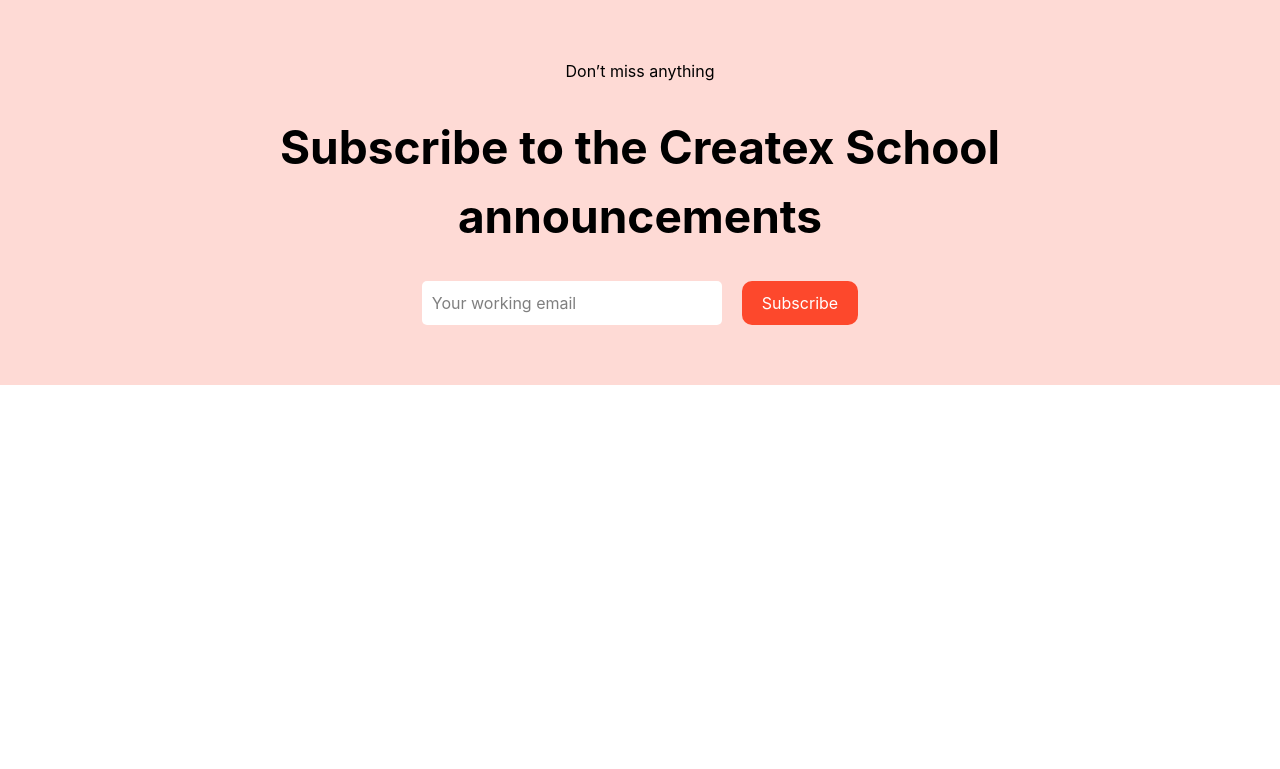
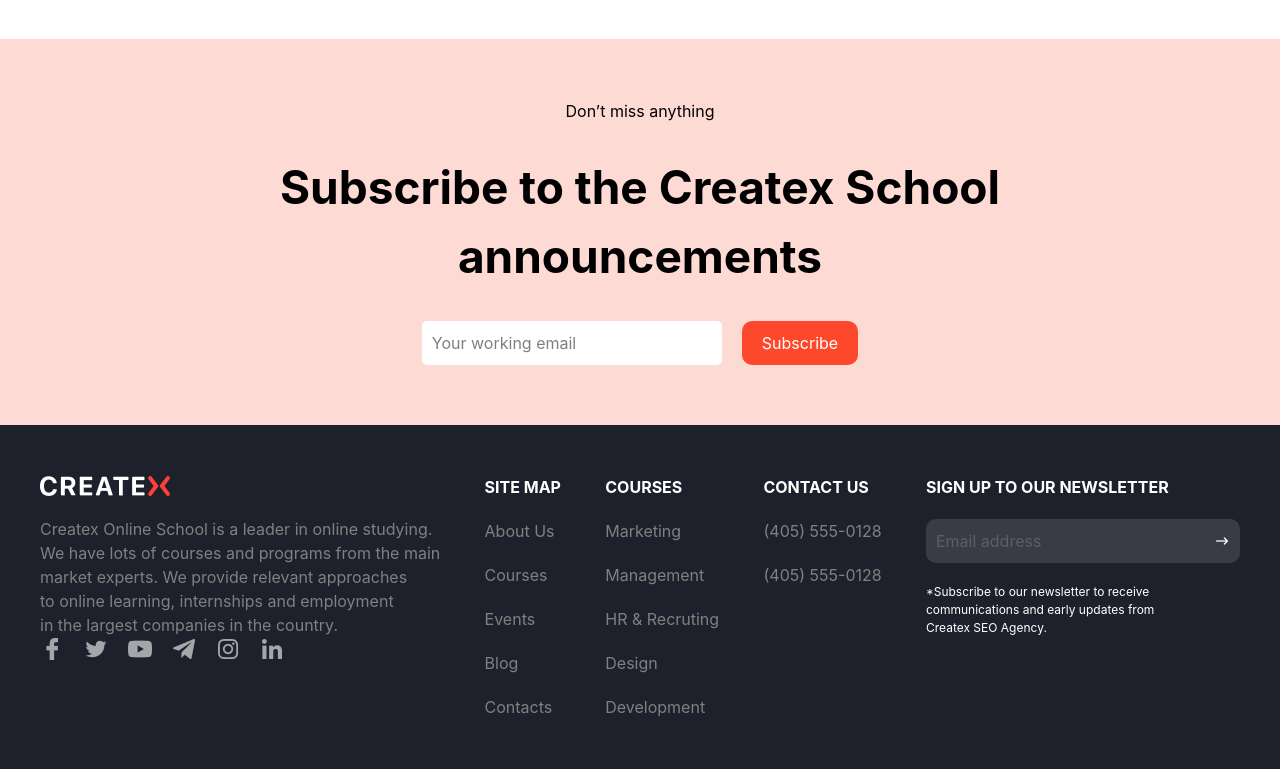
Before and after one commit to Tol1bjon/Group2, a website: page src/Page2.html in a window 1280 px wide. Shown: the part 4858-5627 px from the top of the page. Before the commit the page ends 5243 px from the top, so only its background shows below. Drawn offline with nearby package versions, Linux system fonts and the light colour scheme; files that its build step writes are made by us from their sources.

Commit message:
add footer in page2

```diff
--- a/src/Page2.html
+++ b/src/Page2.html
@@ -283,7 +283,7 @@
         >
           <p>best jobs for you</p>
           <p class="text-[46px] font-bold">Our students work here</p>
-          <div class="flex flex-wrap gap-[65px] justify-center">
+          <div class="flex flex-wrap gap-[65px] justify-center p-[20px]">
             <img src="ll (1).png" alt="" />
             <img src="ll (2).png" alt="" />
             <img src="ll (3).png" alt="" />
@@ -321,7 +321,9 @@
             <img src="s7.png" alt="" />
             <div class="p-[20px] flex flex-col gap-[15px] items-start">
               <p class="text-[gray]">Marketing September 4, 2020 36 min</p>
-              <p class="font-bold text-start">What is traffic arbitrage and does it really make money?</p>
+              <p class="font-bold text-start">
+                What is traffic arbitrage and does it really make money?
+              </p>
               <p class="text-[gray] text-start">
                 Pharetra, ullamcorper iaculis viverra parturient sed id sed.
                 Convallis proin dignissim lacus, purus gravida...
@@ -338,7 +340,10 @@
             <img src="s8.png" alt="" />
             <div class="p-[20px] flex flex-col gap-[15px] items-start">
               <p class="text-[gray]">Marketing September 4, 2020 36 min</p>
-              <p class="font-bold text-start">What to do and who to talk to if you want to get feedback on the product</p>
+              <p class="font-bold text-start">
+                What to do and who to talk to if you want to get feedback on the
+                product
+              </p>
               <p class="text-[gray] text-start">
                 Pharetra, ullamcorper iaculis viverra parturient sed id sed.
                 Convallis proin dignissim lacus, purus gravida...
@@ -355,7 +360,10 @@
             <img src="s9.png" alt="" />
             <div class="p-[20px] flex flex-col gap-[15px] items-start">
               <p class="text-[gray]">Marketing September 4, 2020 36 min</p>
-              <p class="font-bold text-start">Should you choose a creative profession if you are attracted to creativity?</p>
+              <p class="font-bold text-start">
+                Should you choose a creative profession if you are attracted to
+                creativity?
+              </p>
               <p class="text-[gray] text-start">
                 Pharetra, ullamcorper iaculis viverra parturient sed id sed.
                 Convallis proin dignissim lacus, purus gravida...
@@ -370,14 +378,84 @@
       </section>
       <section class="bg-[#FEDAD5] text-center py-[60px]">
         <div class="max-w-[1200px] m-auto flex flex-col gap-[30px]">
-            <p>Don’t miss anything</p>
-            <p class="font-bold text-[46px]">Subscribe to the Createx School <br> announcements</p>
-            <div class="flex flex-col lg:flex-row gap-[20px] items-start justify-center">
-                <input type="text" placeholder="Your working email" class="p-[10px] rounded-[5px] w-[300px] bg-white" id="">
-                <button class="py-[10px] px-[20px] rounded-[10px] bg-[#FD482C] text-white">Subscribe</button>
-            </div>
+          <p>Don’t miss anything</p>
+          <p class="font-bold text-[46px]">
+            Subscribe to the Createx School <br />
+            announcements
+          </p>
+          <div
+            class="flex flex-col lg:flex-row gap-[20px] items-start justify-center"
+          >
+            <input
+              type="text"
+              placeholder="Your working email"
+              class="p-[10px] rounded-[5px] w-[300px] bg-white"
+              id=""
+            />
+            <button
+              class="py-[10px] px-[20px] rounded-[10px] bg-[#FD482C] text-white"
+            >
+              Subscribe
+            </button>
+          </div>
         </div>
       </section>
+      <footer class="bg-[#1E212C] py-[50px] px-[20px]">
+        <div
+          class="max-w-[1200px] m-auto flex flex-col gap-[30px] lg:flex-row lg:justify-between justify-center"
+        >
+          <div class="flex flex-col gap-[20px] items-start">
+            <img src="logo2.png" alt="" />
+            <p class="text-[gray]">
+              Createx Online School is a leader in online studying. <br />
+              We have lots of courses and programs from the main <br />
+              market experts. We provide relevant approaches <br />
+              to online learning, internships and employment <br />
+              in the largest companies in the country.
+              <img src="socials.png" alt="" />
+            </p>
+          </div>
+          <div class="flex flex-col gap-[20px] items-start">
+            <p class="text-white font-bold">SITE MAP</p>
+            <p class="text-[gray]">About Us</p>
+            <p class="text-[gray]">Courses</p>
+            <p class="text-[gray]">Events</p>
+            <p class="text-[gray]">Blog</p>
+            <p class="text-[gray]">Contacts</p>
+          </div>
+          <div class="flex flex-col gap-[20px] items-start">
+            <p class="text-white font-bold">COURSES</p>
+            <p class="text-[gray]">Marketing</p>
+            <p class="text-[gray]">Management</p>
+            <p class="text-[gray]">HR & Recruting</p>
+            <p class="text-[gray]">Design</p>
+            <p class="text-[gray]">Development</p>
+          </div>
+          <div class="flex flex-col gap-[20px] items-start">
+            <p class="text-white font-bold">CONTACT US</p>
+            <p class="text-[gray]">(405) 555-0128</p>
+            <p class="text-[gray]">(405) 555-0128</p>
+          </div>
+          <div class="flex flex-col gap-[20px] items-start">
+            <p class="text-white font-bold">SIGN UP TO OUR NEWSLETTER</p>
+            <div
+              class="p-[10px] bg-[#393C46] flex items-center gap-[30px] rounded-[10px]"
+            >
+              <input
+                type="text"
+                placeholder="Email address"
+                class="border-none text-[gray]"
+              />
+              <img src="Right2.png" alt="" />
+            </div>
+            <p class="text-white text-[12px]">
+              *Subscribe to our newsletter to receive  <br>communications and early
+
+              updates from <br> Createx SEO Agency.
+            </p>
+          </div>
+        </div>
+      </footer>
     </main>
   </body>
 </html>
```
Also changed, not shown: src/Right2.png (added), src/logo2.png (added), src/socials.png (added).
